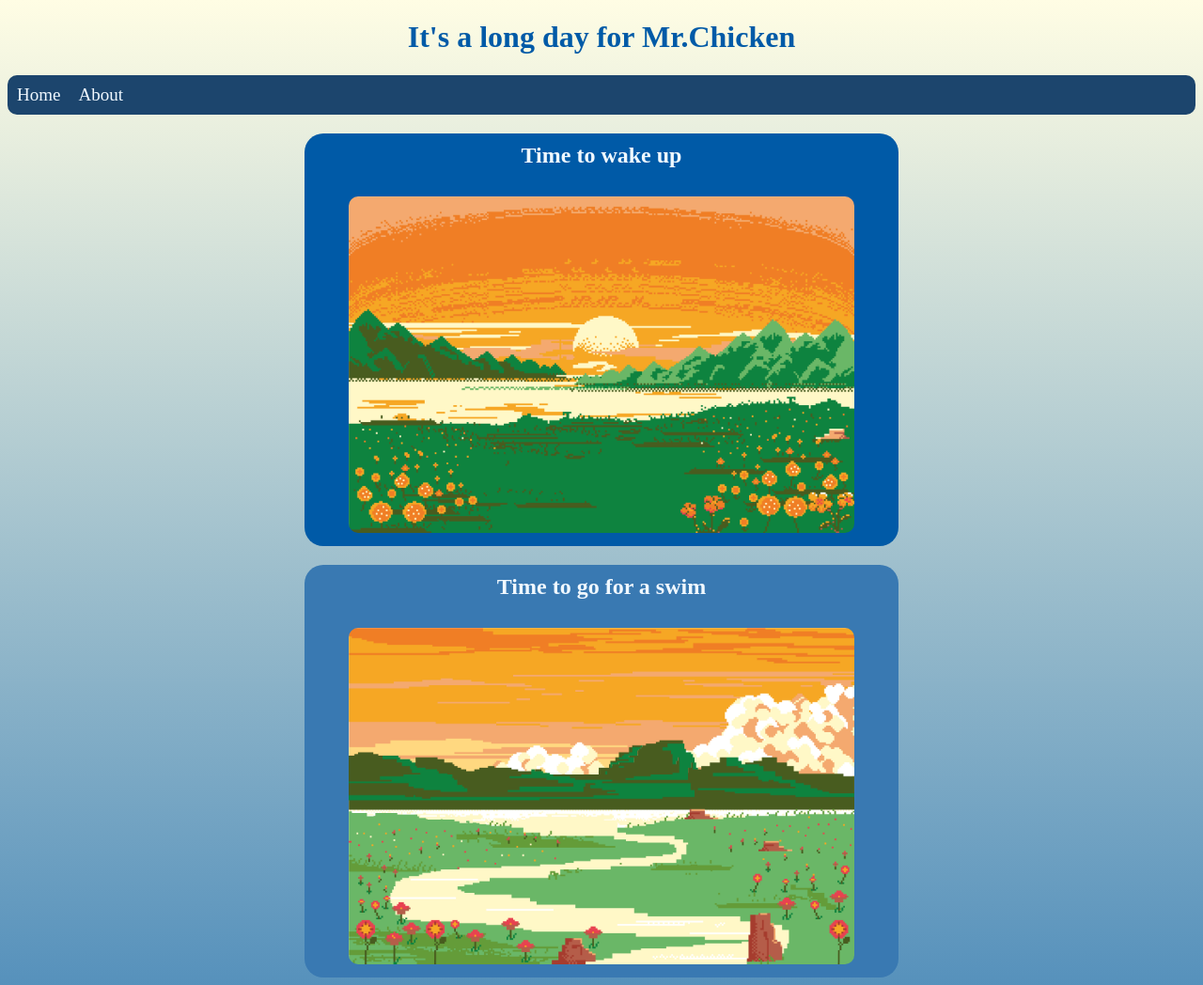
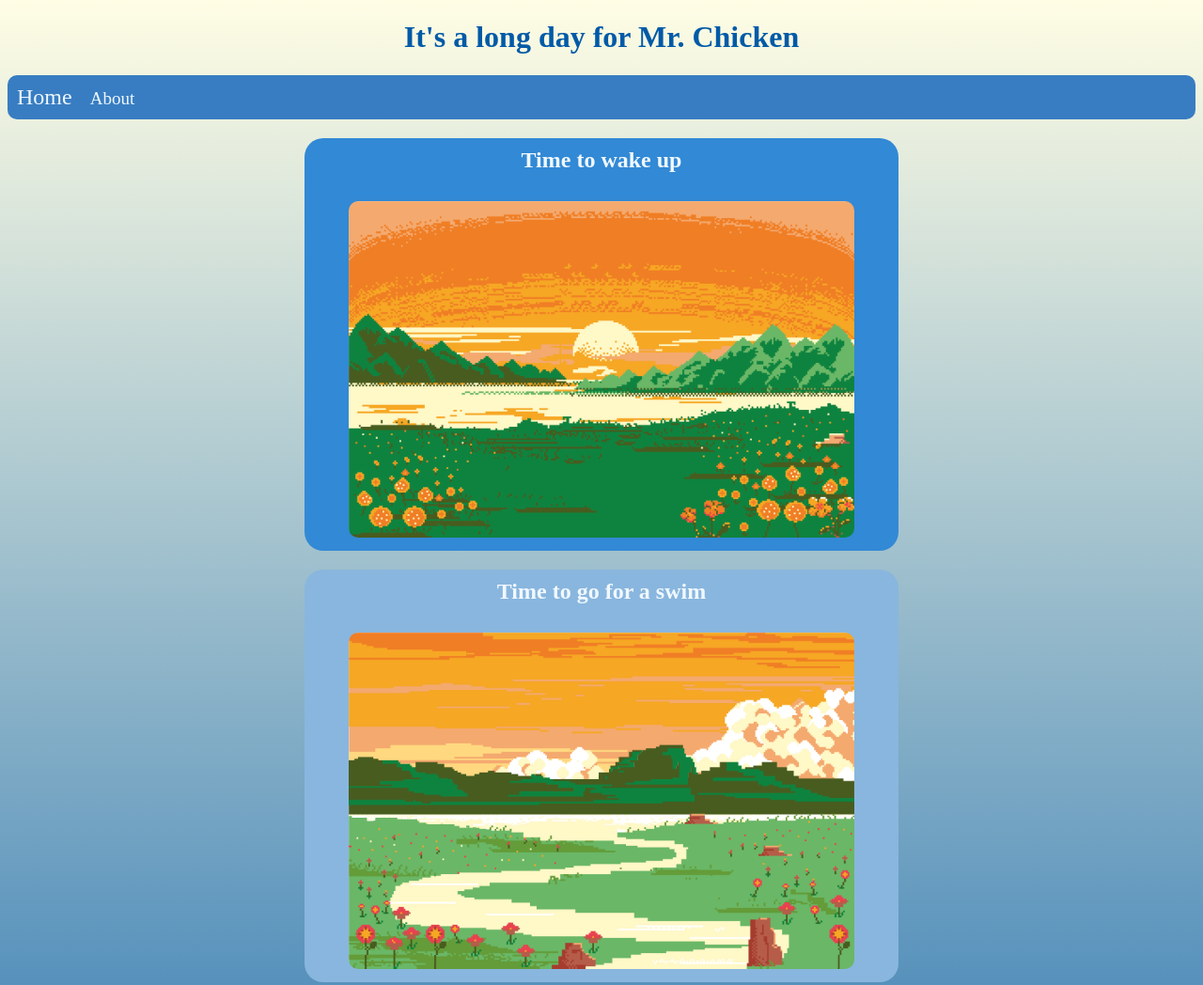
Before and after one commit to IrisEcole/TimeWeb, a plain HTML site: page index.html in a window 1280 px wide. Shown: the top 1048 px of the page at 94% size. Drawn offline with Linux system fonts and the light colour scheme; files whose address does not match are found by name.

Commit message:
Fixed typo intitle, added hover and larger home for navbar

```diff
--- a/css/style.css
+++ b/css/style.css
@@ -20,16 +20,16 @@ header{
     border-radius: 20Px;
 }
 #morning .container{
-    background-color: #005aa7;
+    background-color: #3289d5;
 }
 
 #afternoon .container{
-    background-color: #3979b2;
+    background-color: #89b6de;
 }
 
 
 #night .container{
-    background-color: #aac2d7;
+    background-color: #ebeed3;
 }
 
 .container img{
@@ -44,18 +44,23 @@ header{
 }
 
 #nav_bar{
-    background-color:rgb(28, 69, 109);
+    background-color:rgb(56, 125, 194);
     position: sticky;
     top:0px;
     border-radius: 10px;
 }
 
 #nav_bar ul{
+
     padding: 10px;
     list-style: none;
 }
 #nav_bar li{
     display: inline;
+}
+
+#nav_bar li:first-child > a{
+    font-size: 24px;
 }
 
 #nav_bar a{
@@ -64,3 +69,7 @@ header{
     font-size: 19px;
     padding-right: 15px;
 }
+
+#nav_bar a:hover{
+    color: rgb(103, 184, 255);
+}
```
Also changed, not shown: about.html (+1 -1 lines), index.html (+1 -1 lines).
